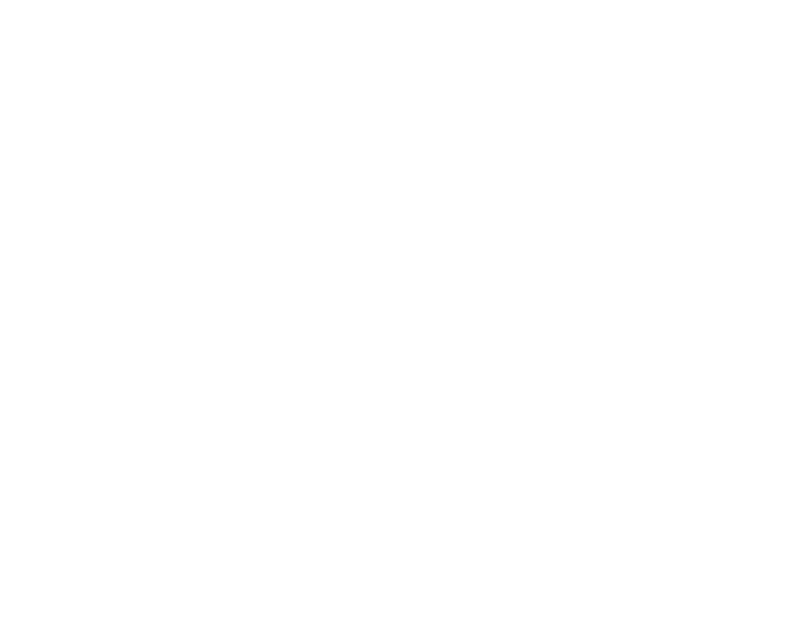
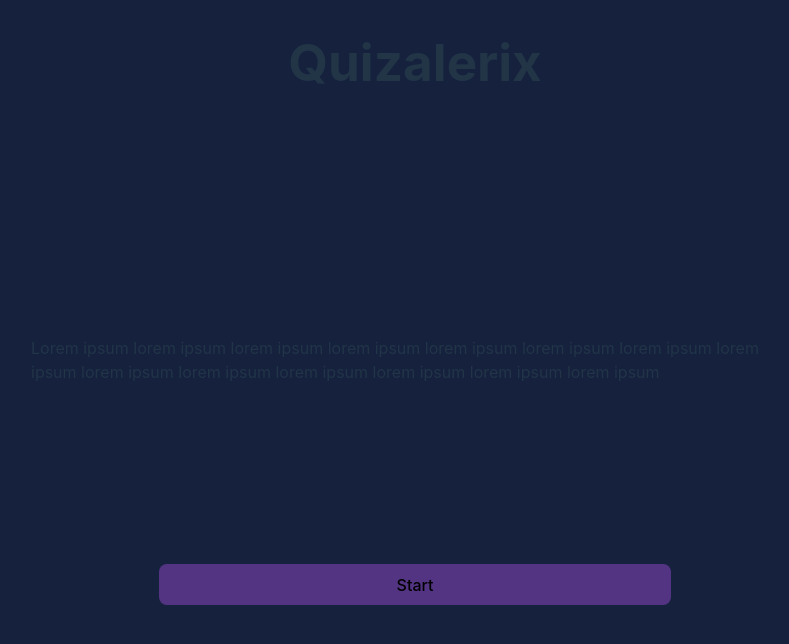
Before and after one commit to alex-nemeth/quizalerix, a React (Vite) app: page / in a window 1280 px wide. Shown: the top 644 px of the page, without its empty margins (225-1014 px from the left). Built offline with nearby package versions, Linux system fonts and the light colour scheme.

Commit message:
header, landing & selection components

```diff
--- a/src/App.tsx
+++ b/src/App.tsx
@@ -1,15 +1,21 @@
 import { useState, useEffect } from "react";
+import Header from "./components/Header";
+import Landing from "./components/Landing";
+import Selection from "./components/Selection";
 
-function App() {
-    const [count, setCount] = useState(0);
+export default function App() {
+    const [page, setPage] = useState(0);
 
-    useEffect(() => {}, [count]);
-
-    function addCount() {
-        setCount(count + 1);
+    function nextPage() {
+        setPage((prevPage) => prevPage + 1);
+        console.log(page);
     }
 
-    return <div className="App"></div>;
+    return (
+        <div className="App">
+            <Header />
+            {page === 0 && <Landing nextPage={nextPage} />}
+            {page === 1 && <Selection nextPage={nextPage} />}
+        </div>
+    );
 }
-
-export default App;
--- /dev/null
+++ b/src/components/Header.tsx
@@ -0,0 +1,9 @@
+import react from "react";
+
+export default function Header() {
+    return (
+        <div className="header">
+            <h1 className="header--title">Quizalerix</h1>
+        </div>
+    );
+}
--- /dev/null
+++ b/src/components/Landing.tsx
@@ -0,0 +1,18 @@
+import react, { useState } from "react";
+
+export default function Landing(props: any) {
+    return (
+        <div className="landing--container">
+            <div className="landing--text">
+                <p>
+                    Lorem ipsum lorem ipsum lorem ipsum lorem ipsum lorem ipsum
+                    lorem ipsum lorem ipsum lorem ipsum lorem ipsum lorem ipsum
+                    lorem ipsum lorem ipsum lorem ipsum lorem ipsum
+                </p>
+            </div>
+            <button className="landing--btn" onClick={props.nextPage}>
+                Start
+            </button>
+        </div>
+    );
+}
--- /dev/null
+++ b/src/components/Selection.tsx
@@ -0,0 +1,27 @@
+import react from "react";
+
+export default function Selection(props: any) {
+    return (
+        <div className="selection--container">
+            <form>
+                <p className="selection--label">Category</p>
+                <input type="select" className="selection--dropdown"></input>
+                <p className="selection--label">Questions</p>
+                <input type="range" className="selection--range"></input>
+                <p className="selection--label">Type</p>
+                <div className="selection--buttons">
+                    <button className="selection--btn">Any</button>
+                    <button className="selection--btn">Multiple Choice</button>
+                    <button className="selection--btn">True / False</button>
+                </div>
+                <p className="selection--label">Difficulty</p>
+                <div className="selection--buttons">
+                    <button className="selection--btn">Easy</button>
+                    <button className="selection--btn">Medium</button>
+                    <button className="selection--btn">Hard</button>
+                </div>
+            </form>
+            <button className="selection--btn">Start</button>
+        </div>
+    );
+}
--- a/src/styles.css
+++ b/src/styles.css
@@ -67,3 +67,40 @@
         background-color: #f9f9f9;
     }
 }
+
+.App {
+    height: 100vh;
+    width: 100vw;
+    display: flex;
+    flex-direction: column;
+    align-items: center;
+    justify-content: space-between;
+    background-color: #16213e;
+}
+
+.landing--container {
+    display: flex;
+    flex-direction: column;
+    justify-content: space-evenly;
+    align-items: center;
+    height: 100%;
+    padding: 30px;
+}
+
+.landing--btn {
+    width: 40vw;
+    background-color: #533483;
+}
+
+.landing--text {
+    max-width: 60vw;
+}
+
+.selection--container {
+    display: flex;
+    flex-direction: column;
+    justify-content: space-evenly;
+    align-items: center;
+    height: 100%;
+    padding: 30px;
+}
```
Lines whose indentation alone changed are shown as unchanged.
